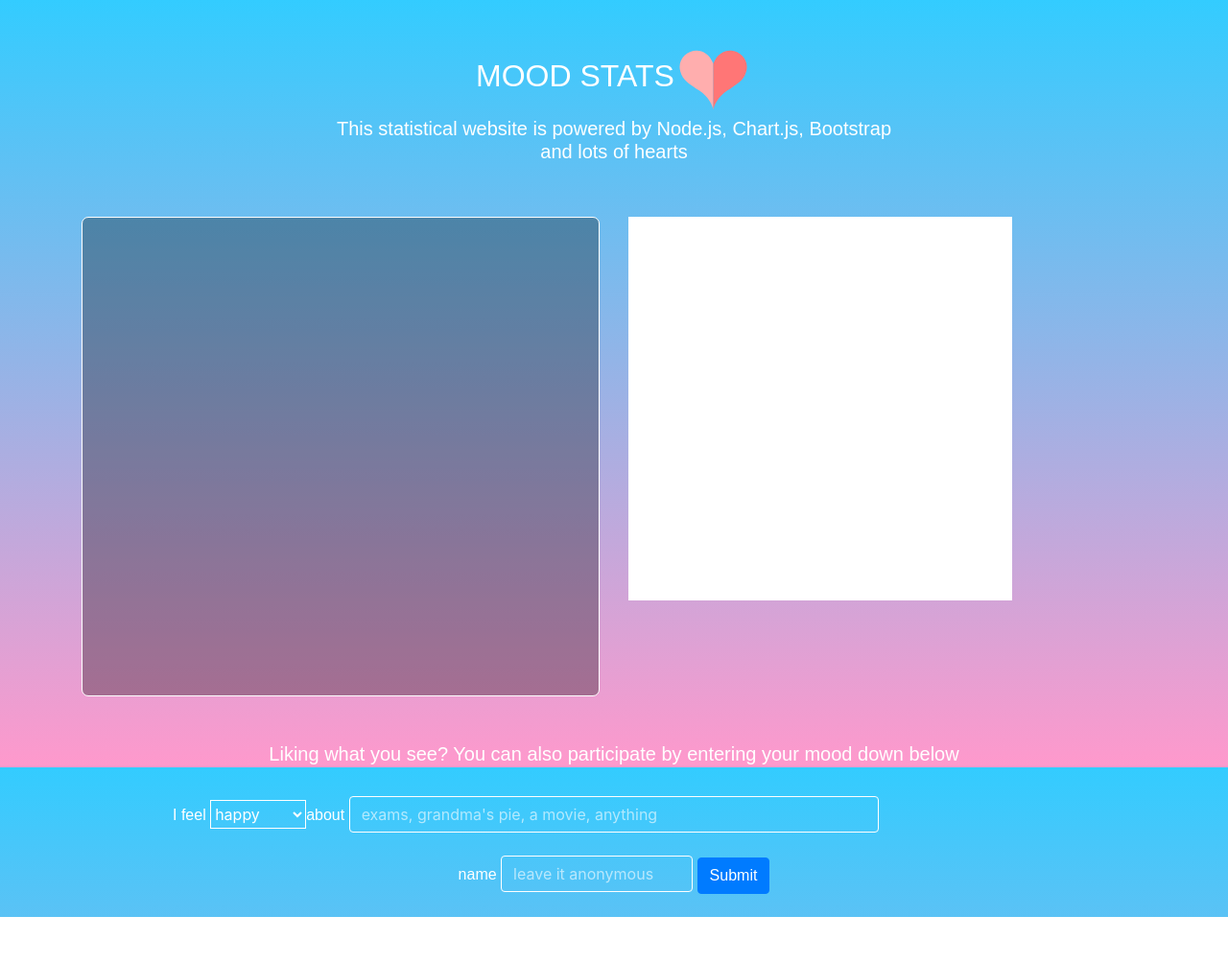
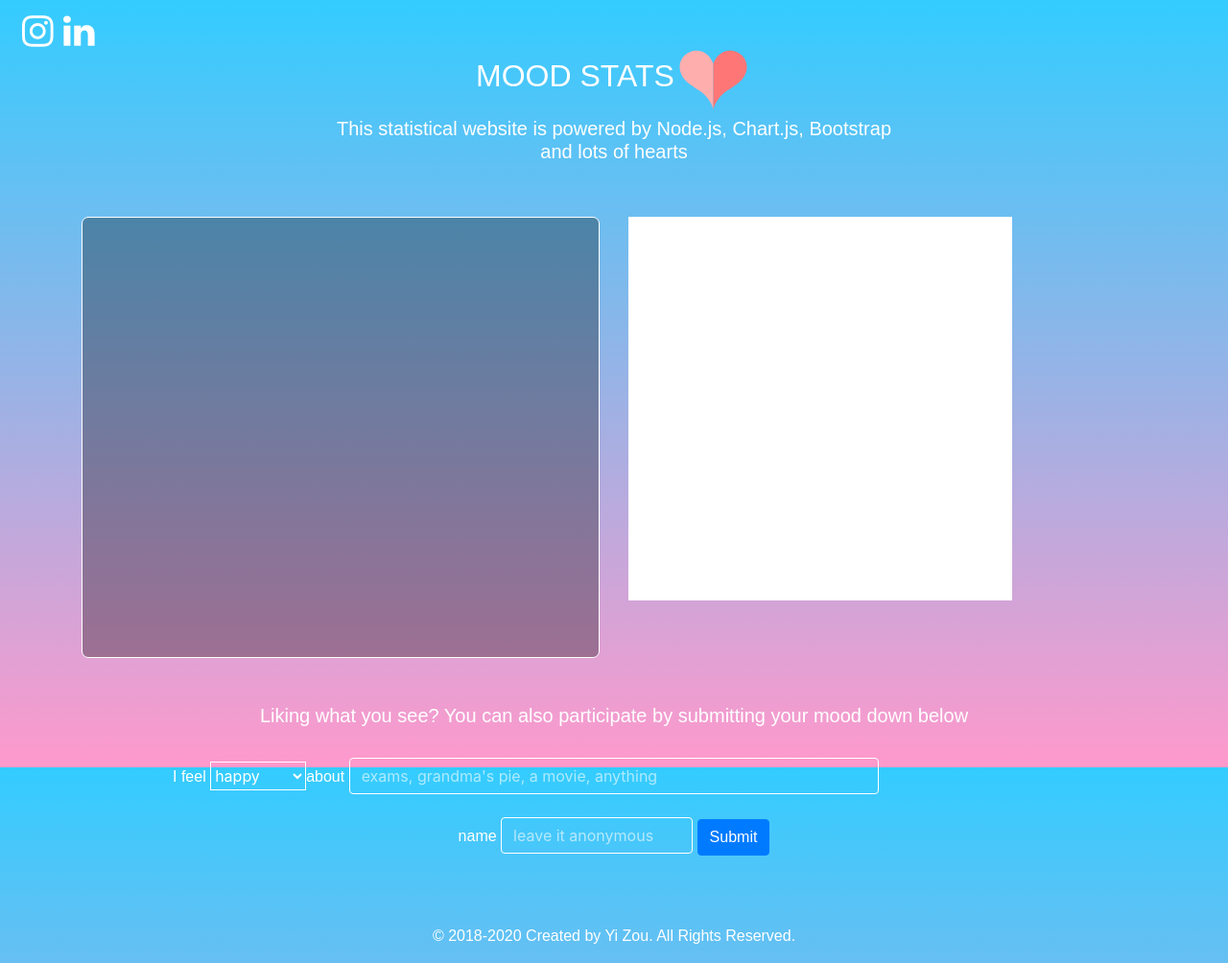
Before and after one commit to zouyi/moodcast, a plain HTML site: page index.html in a window 1280 px wide. Shown: the whole page at 96% size. Before the commit the page ends 956 px from the top, so only its background shows below. Drawn offline with nearby package versions, Linux system fonts and the light colour scheme; no server answers; a web font is replaced by a local one.

Commit message:
social media linking

```diff
--- a/css/display.css
+++ b/css/display.css
@@ -7,7 +7,7 @@
     text-align: center;
   overflow-y:auto;
   overflow-x: hidden;
-  height: 500px;
+  height: 460px;
   border-radius: 7px;
   border-style:solid;
   border-width:1px;
--- a/index.css
+++ b/index.css
@@ -67,6 +67,14 @@ h5{
   font-family: 'Sawarabi Mincho', sans-serif !important;
     font-weight:400;
 }
+
+.span-text-footer{
+		 color:white !important;
+  font-family: 'Sawarabi Mincho', sans-serif !important;
+    font-weight:400;
+  font-size:12pt;
+}
+
 
 .ifeel{
 	display:inline;
@@ -224,6 +232,12 @@ i {
     position:relative;
 }
 
+.social-media{
+  position:fixed;
+  left:20px;
+  top:10px;
+}
+
 /* width */
 ::-webkit-scrollbar {
   width: 15px;
--- a/index.html
+++ b/index.html
@@ -11,6 +11,8 @@
         <link rel="stylesheet" href="css/display.css">
         <link rel="stylesheet" href="css/userinput.css">
       <link rel="stylesheet" href="https://stackpath.bootstrapcdn.com/bootstrap/4.1.3/css/bootstrap.min.css" integrity="sha384-MCw98/SFnGE8fJT3GXwEOngsV7Zt27NXFoaoApmYm81iuXoPkFOJwJ8ERdknLPMO" crossorigin="anonymous">
+      <link rel="stylesheet" href="https://cdnjs.cloudflare.com/ajax/libs/font-awesome/4.7.0/css/font-awesome.min.css">
+
 
 <link href="https://fonts.googleapis.com/css?family=Roboto:300,400,700" rel="stylesheet">
   <link href="https://fonts.googleapis.com/css?family=Sawarabi+Mincho" rel="stylesheet">
@@ -21,9 +23,19 @@
     <meta name="viewport" content="width=device-width, initial-scale=1, shrink-to-fit=no">
   </head>
     <body>
+      <div class="social-media">
+
+
+        <a href="https://www.instagram.com/leafofautumn/"><i style="font-size:38px;border-style:none;color:white;" class="fa fa-instagram"></i></a>
+        <a href="https://www.linkedin.com/in/zouyi1/"><i style="font-size:38px;border-style:none;color:white;" class="fa fa-linkedin"></i></a>
+
+
+      </div>
       <div class="container">
         <br>
         <br>
+
+
         <div class="row">
           <div class="col-md-12 col-md-offset-0 text-center">
            <h2 class="title">MOOD STATS<img id="heart" src="imgs/heart.svg"></h2>
@@ -43,7 +55,7 @@
                 <br>
 
         <div class="row">
-          <div class="col-md-12 col-md-offset-0 text-center"><h5>Liking what you see? You can also participate by entering your mood down below</h5>
+          <div class="col-md-12 col-md-offset-0 text-center"><h5>Liking what you see? You can also participate by submitting your mood down below</h5>
 </div>
 
         </div>
@@ -113,7 +125,17 @@
 
 
 
+<br>
+<br>
 
+      <footer>
+                <div class="row">
+  <div class="mx-auto">
+  <p class="span-text-footer">&copy; 2018-2020 Created by Yi Zou. All Rights Reserved.</p>
+  </div>
+
+  </div>
+      </footer>
 
 
 
--- a/moodlist.json
+++ b/moodlist.json
@@ -1 +1 @@
-{"moodlist":[{"name":"angus","mood":"6","userinput":"exam","day":1,"date":21,"month":4,"year":2018},{"name":"chris","mood":"3","userinput":"resident evil","day":1,"date":21,"month":4,"year":2018},{"name":"pikache","mood":"1","userinput":"pokeball ","day":1,"date":21,"month":4,"year":2018},{"name":"aimee","mood":"1","userinput":"weather","day":2,"date":22,"month":4,"year":2018},{"name":"rich","mood":"1","userinput":"grading student assignment","day":2,"date":22,"month":4,"year":2018},{"name":"anonymous","mood":"1","userinput":"an unknown factor","day":0,"date":17,"month":1,"year":2019},{"name":"Ramin","mood":"1","userinput":"pie","day":0,"date":17,"month":1,"year":2019},{"name":"Ash","mood":"1","userinput":"pokemon","day":0,"date":17,"month":1,"year":2019},{"name":"anonymous","mood":"4","userinput":"pizza","day":0,"date":17,"month":1,"year":2019},{"name":"Mew","mood":"2","userinput":"pizza ","day":0,"date":17,"month":1,"year":2019}]}
+{"moodlist":[{"name":"angus","mood":"6","userinput":"exam","day":1,"date":21,"month":4,"year":2018},{"name":"chris","mood":"3","userinput":"resident evil","day":1,"date":21,"month":4,"year":2018},{"name":"pikache","mood":"1","userinput":"pokeball ","day":1,"date":21,"month":4,"year":2018},{"name":"aimee","mood":"1","userinput":"weather","day":2,"date":22,"month":4,"year":2018},{"name":"rich","mood":"1","userinput":"grading student assignment","day":2,"date":22,"month":4,"year":2018},{"name":"anonymous","mood":"1","userinput":"an unknown factor","day":0,"date":17,"month":1,"year":2019},{"name":"Ramin","mood":"1","userinput":"pie","day":0,"date":17,"month":1,"year":2019},{"name":"Ash","mood":"1","userinput":"pokemon","day":0,"date":17,"month":1,"year":2019},{"name":"anonymous","mood":"4","userinput":"pizza","day":0,"date":17,"month":1,"year":2019},{"name":"Mew","mood":"2","userinput":"pizza ","day":0,"date":17,"month":1,"year":2019},{"name":"anonymous","mood":"2","userinput":"an unknown factor","day":0,"date":17,"month":1,"year":2019}]}
```
